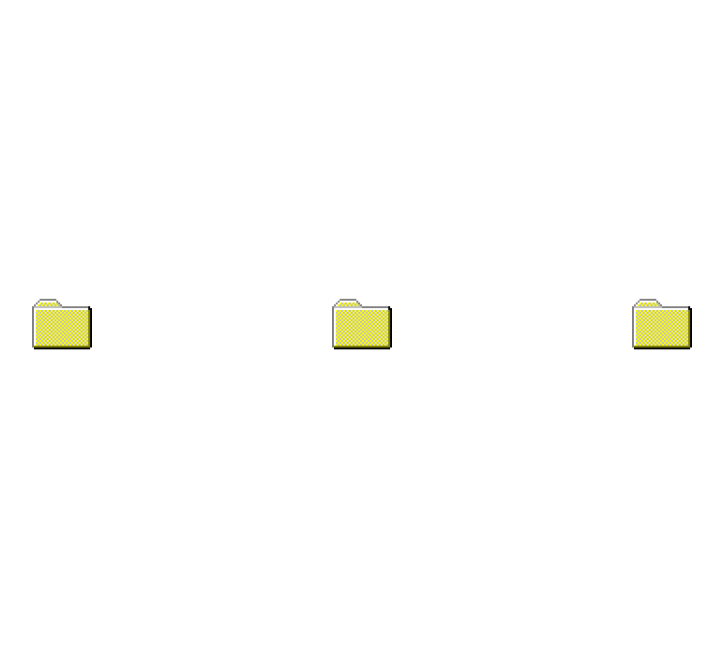
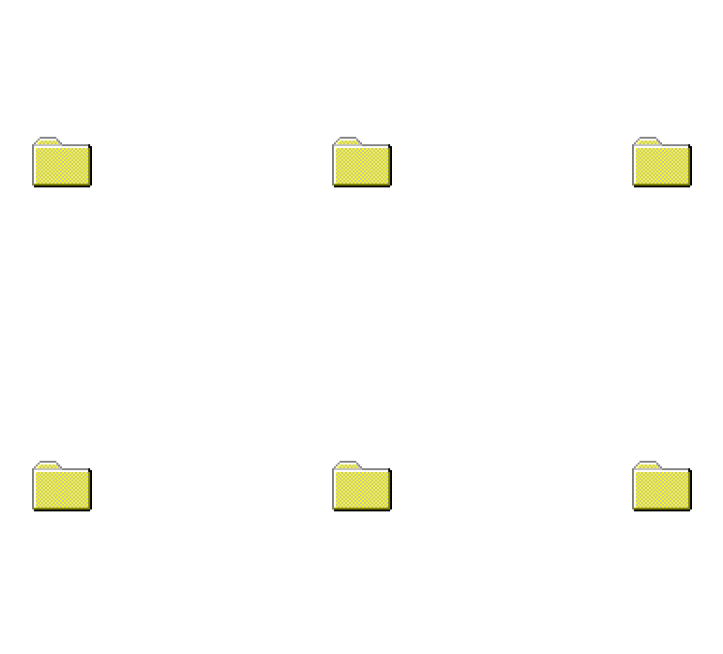
Before and after one commit to bustisimo/bustisimo.github.io, a plain HTML site: page Projects/directory.html in a window 1280 px wide. Shown: the part 73-727 px from the top of the page, without its empty margins (278-1001 px from the left). Drawn offline with Linux system fonts and the light colour scheme.

Commit message:
Update directory.html

```diff
--- a/Projects/directory.html
+++ b/Projects/directory.html
@@ -27,6 +27,26 @@
 				</div>
 			</div>
 		</div>
+		<div class ="row">
+			<div class="column">
+				<div class="folderimg">
+					<img src="../folder_c.png" class="img-bot" style="width:60px;height: 60px;">
+					<img src="../folder.png" class="img-top" alt="Link to myProjects" style="width:60px; height:60px;">
+				</div>
+			</div>
+			<div class="column">
+				<div class="folderimg">
+					<img src="../folder_c.png" class="img-bot" style="width:60px;height: 60px;">
+					<img src="../folder.png" class="img-top" alt="Link to myProjects" style="width:60px; height:60px;">
+				</div>
+			</div>
+			<div class="column">
+				<div class="folderimg">
+					<img src="../folder_c.png" class="img-bot" style="width:60px;height: 60px;">
+					<img src="../folder.png" class="img-top" alt="Link to myProjects" style="width:60px; height:60px;">
+				</div>
+			</div>
+		</div>
 	</div>
 </body>
 </html>
```
